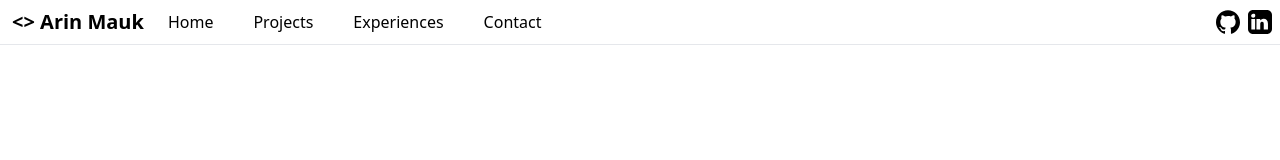
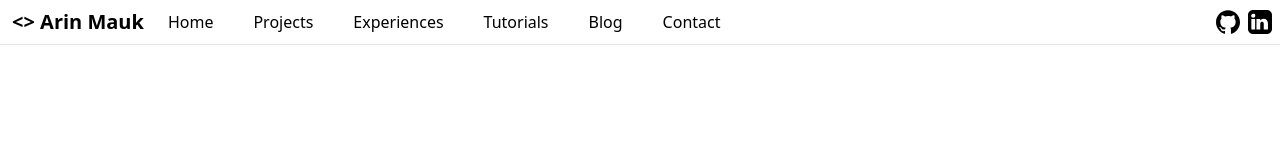
Before and after one commit to ArinMauk/portfolio-website-arinmauk, a plain HTML site: page index.html in a window 1280 px wide. Shown: the top 160 px of the page. Drawn offline with nearby package versions, Linux system fonts and the light colour scheme.

Commit message:
Added 2 more nav options: Tutorials and Blog.

```diff
--- a/index.html
+++ b/index.html
@@ -24,6 +24,8 @@
                 <a href="#" class="hover:text-gray-400 px-3 py-2 rounded-md text-m font-medium">Home</a>
                 <a href="#" class="hover:text-gray-400 px-3 py-2 rounded-md text-m font-medium">Projects</a>
                 <a href="#" class="hover:text-gray-400 px-3 py-2 rounded-md text-m font-medium">Experiences</a>
+                <a href="#" class="hover:text-gray-400 px-3 py-2 rounded-md text-m font-medium">Tutorials</a>
+                <a href="#" class="hover:text-gray-400 px-3 py-2 rounded-md text-m font-medium">Blog</a>
                 <a href="#" class="hover:text-gray-400 px-3 py-2 rounded-md text-m font-medium">Contact</a>
             </div>
             <!-- Mobile Menu Button -->
```
